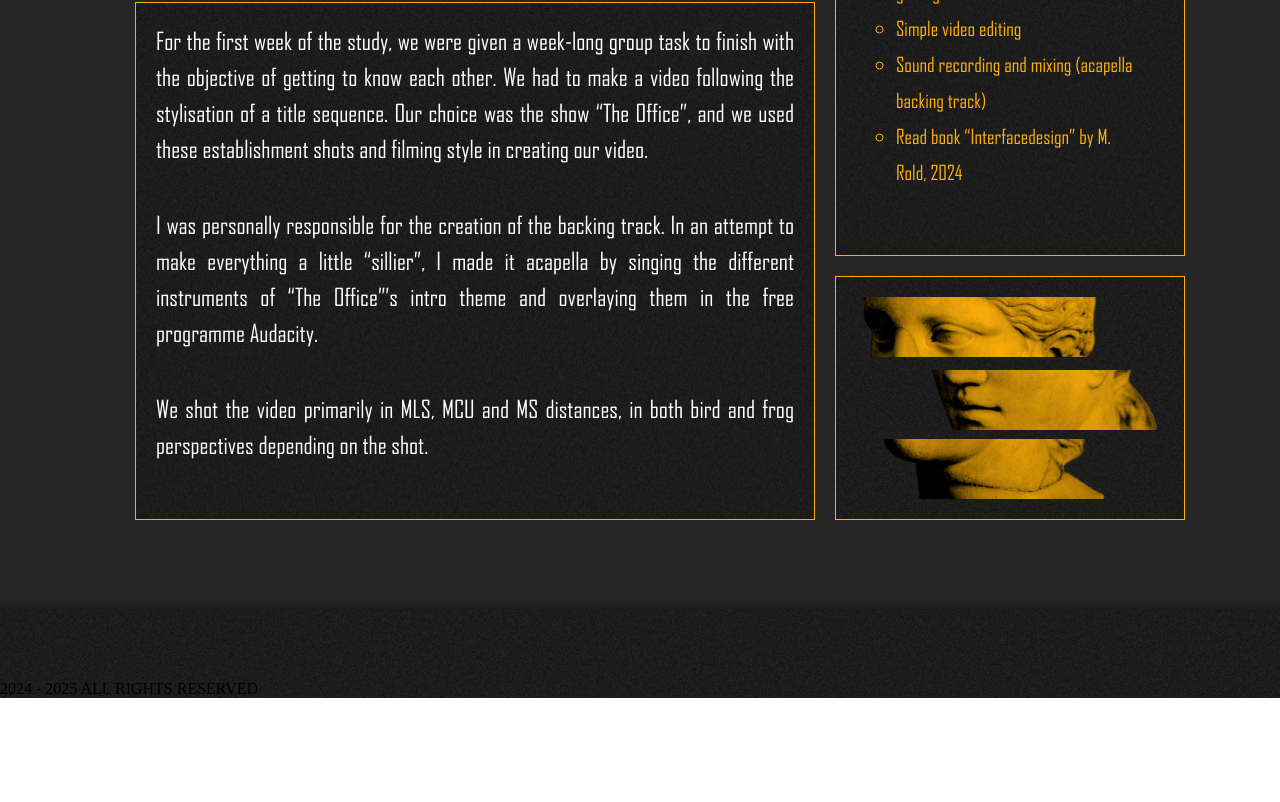
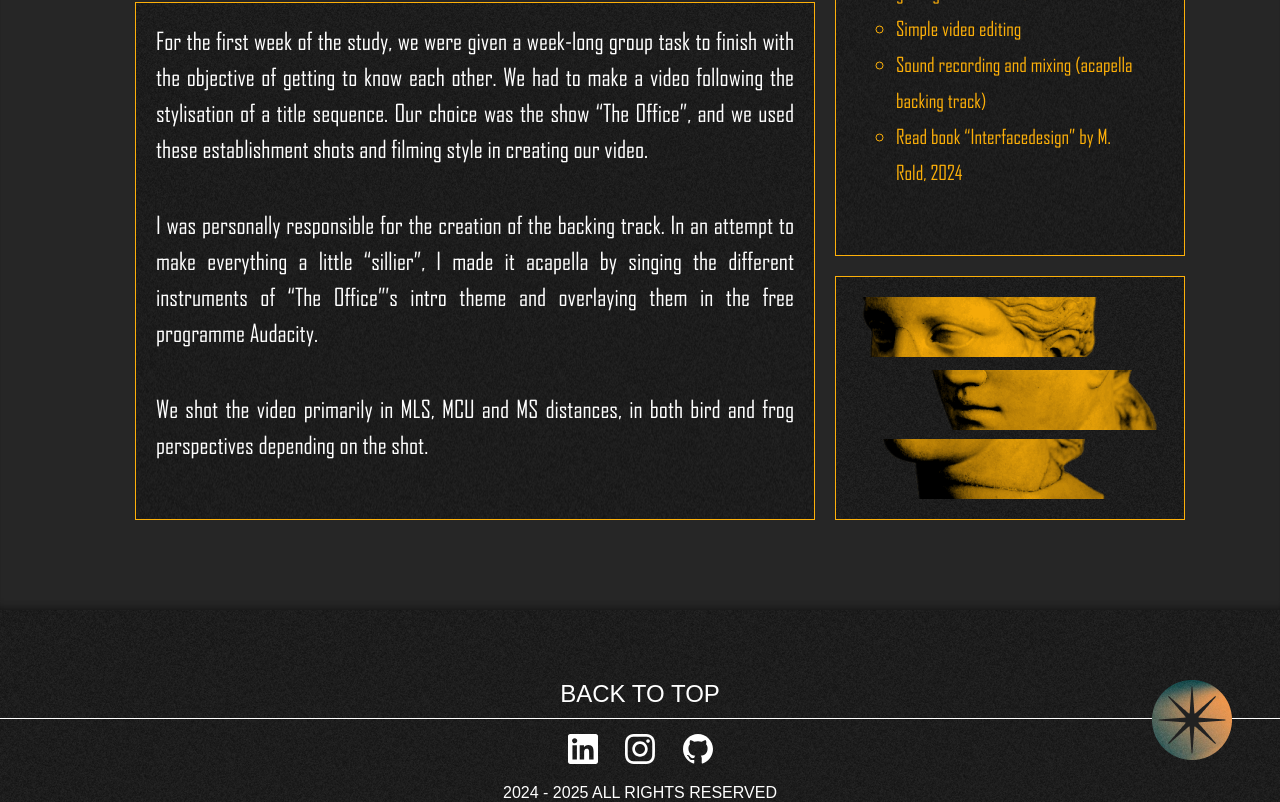
Before and after one commit to tildewolff/06--1-Semester-Exam, a plain HTML site: page en/01.html in a window 1280 px wide. Shown: the part 698-1500 px from the top of the page. Before the commit the page ends 1396 px from the top, so only its background shows below. Drawn offline with Linux system fonts and the light colour scheme; a web font is replaced by a local one.

Commit message:
working footer

```diff
--- a/css/menus.css
+++ b/css/menus.css
@@ -129,3 +129,47 @@ header .flex_end li {
     width: 600px;
   }
 }
+
+footer h3 {
+  color: white;
+  font-size: 24px;
+  font-family: "Genos", sans-serif;
+  text-align: center;
+  border-bottom: 1px white solid;
+  padding-bottom: 10px;
+}
+
+footer h3:hover {
+  color: #fdb009;
+}
+
+.social_media {
+  width: 200px;
+  display: flex;
+  justify-content: space-evenly;
+  margin-left: auto;
+  margin-right: auto;
+  padding-top: 15px;
+}
+
+footer p {
+  color: white;
+  font-family: "Genos", sans-serif;
+  font-size: 16px;
+  text-align: center;
+  padding-top: 20px;
+}
+
+.footer_logo {
+  display: none;
+}
+
+@media (min-width: 1150px) {
+  .footer_logo {
+    margin-left: auto;
+    display: block;
+    margin-right: 50px;
+    position: absolute;
+    transform: translate(90vw, 0);
+  }
+}
--- a/en/01.html
+++ b/en/01.html
@@ -181,6 +181,25 @@
         </section>
       </section>
     </main>
-    <footer><p>2024 - 2025 ALL RIGHTS RESERVED</p></footer>
+    <footer>
+      <img class="footer_logo" src="../assets/icons/logo.png" alt="Logo" />
+      <div
+        onclick="document.body.scrollTop=0;document.documentElement.scrollTop=0;event.preventDefault()"
+      >
+        <h3>BACK TO TOP</h3>
+      </div>
+      <div class="social_media">
+        <a href="https://www.linkedin.com/in/tilde-wolff/"
+          ><img src="../assets/icons/linkedin.svg" alt="LinkedIn"
+        /></a>
+        <a href="https://www.instagram.com/tildewolff"
+          ><img src="../assets/icons/instagram.svg" alt="Instagram"
+        /></a>
+        <a href="https://github.com/tildewolff"
+          ><img src="../assets/icons/github.svg" alt="GitHub"
+        /></a>
+      </div>
+      <p>2024 - 2025 ALL RIGHTS RESERVED</p>
+    </footer>
   </body>
 </html>
```
Also changed, not shown: en/02.html (+20 -1 lines), en/03.html (+20 -1 lines), en/04.html (+20 -1 lines), en/05.html (+20 -1 lines), en/about.html (+20 -1 lines), en/index.html (+20 -1 lines).
